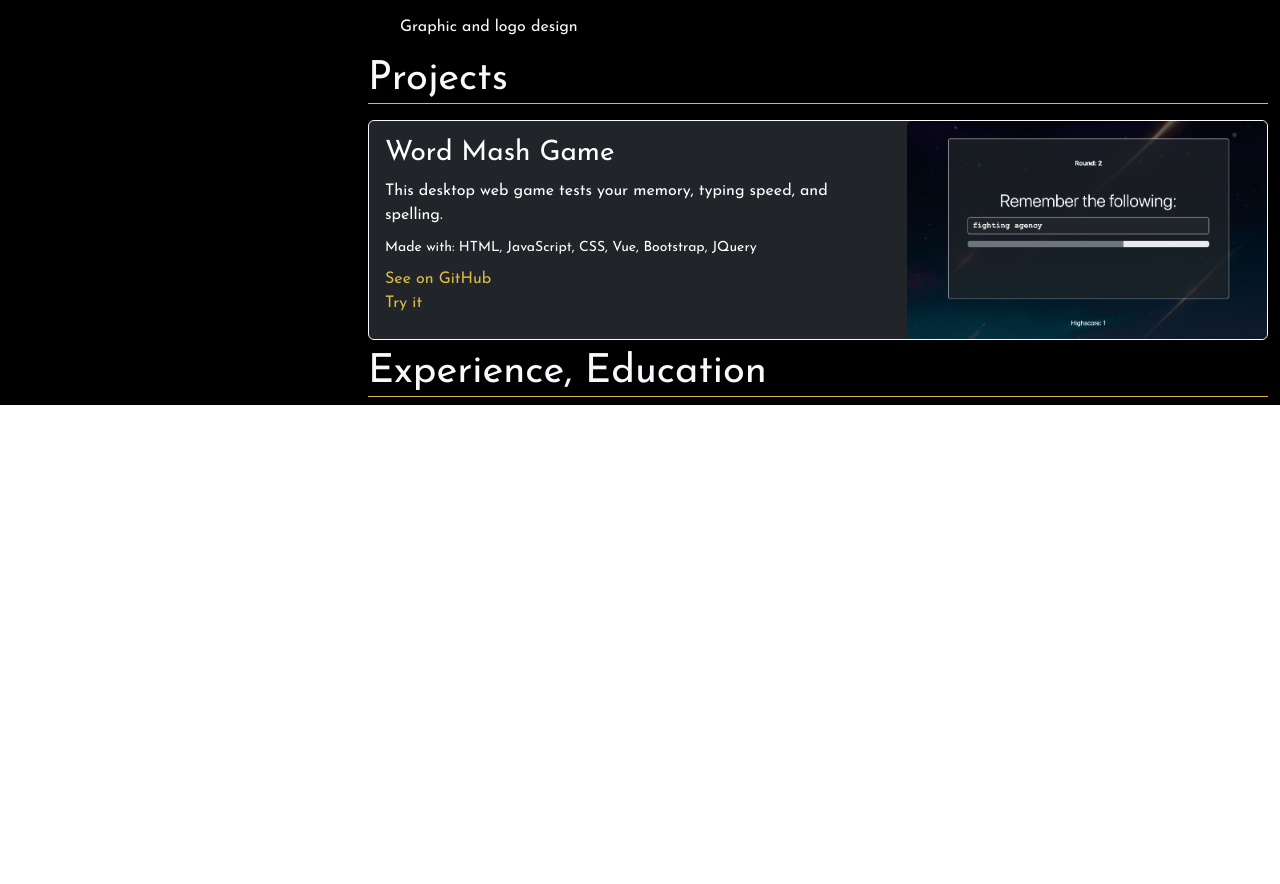
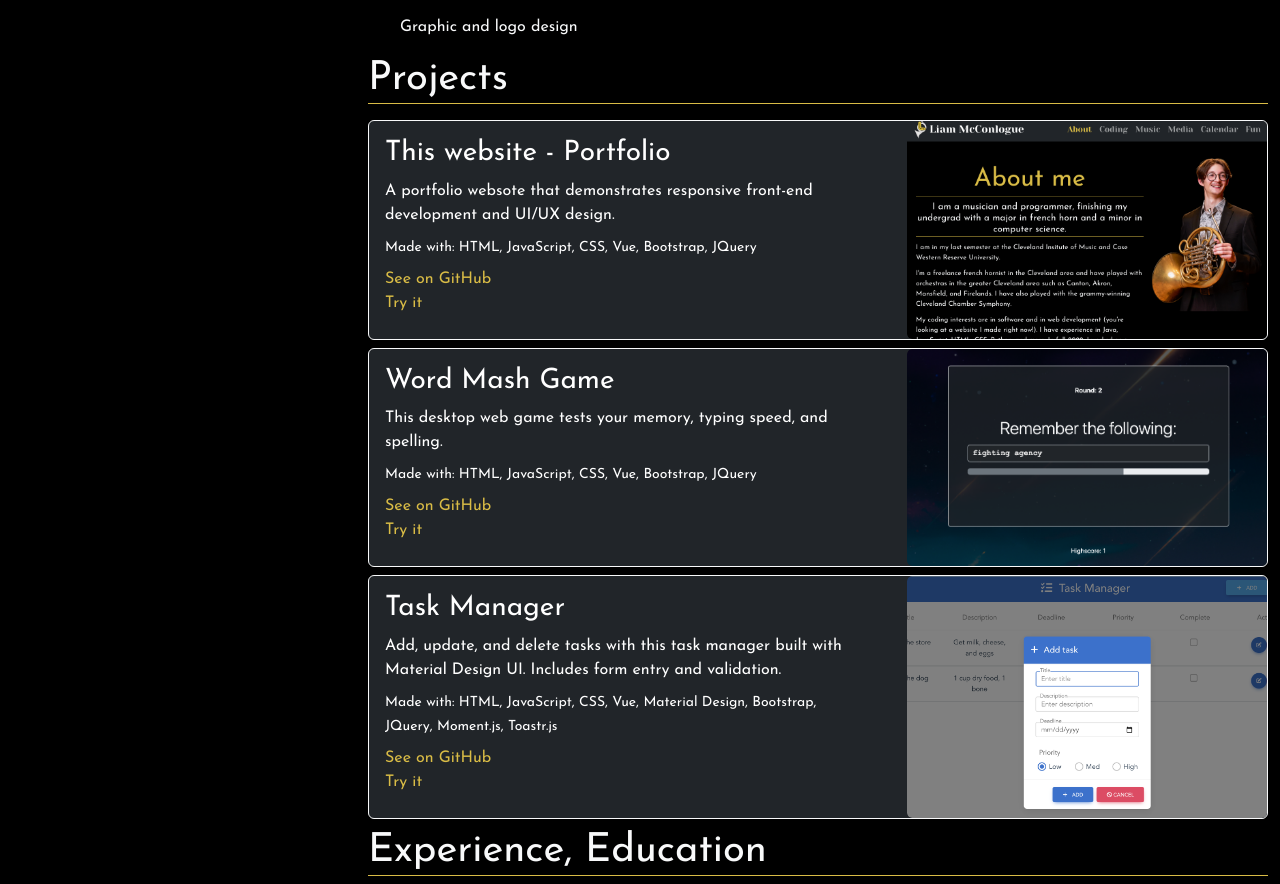
Before and after one commit to liammccon/vue-portfolio, a Vue app: page /coding in a window 1280 px wide. Shown: the part 963-1847 px from the top of the page. Before the commit the page ends 1368 px from the top, so only its background shows below. Built offline with nearby package versions, Linux system fonts and the light colour scheme; a web font is replaced by a local one.

Commit message:
Add task manager project and this website

```diff
--- a/src/views/CodingPage.vue
+++ b/src/views/CodingPage.vue
@@ -110,14 +110,14 @@ import DisplayHeading from '@/components/DisplayHeading.vue';
                     {text: 'Android', img:require('@/assets/skills/android.svg')},
                 ],
                 projects: [
-                    /*{
-                        title: 'This website!',
-                        description: 'This site is my portfolio and demonstrates my front-end development skills, as well as UI/UX design.',
+                    {
+                        title: 'This website - Portfolio',
+                        description: 'A portfolio websote that demonstrates responsive front-end development and UI/UX design.',
                         skills: 'HTML, JavaScript, CSS, Vue, Bootstrap, JQuery',
-                        img: require('@/assets/projects/'),
-                        github: '',
-                        deployment: ''
-                    },*/
+                        img: require('@/assets/projects/portfolio.png'),
+                        github: 'https://github.com/liammccon/vue-portfolio',
+                        deployment: 'https://liammccon.github.io/vue-portfolio'
+                    },
                     {
                         title: 'Word Mash Game',
                         description: 'This desktop web game tests your memory, typing speed, and spelling.',
@@ -125,6 +125,14 @@ import DisplayHeading from '@/components/DisplayHeading.vue';
                         img: require('@/assets/projects/word-mash-lg.png'),
                         github: 'https://github.com/liammccon/memory-typing-game',
                         deployment: 'https://liammccon.github.io/memory-typing-game/'
+                    },
+                    {
+                        title: 'Task Manager',
+                        description: 'Add, update, and delete tasks with this task manager built with Material Design UI. Includes form entry and validation.',
+                        skills: 'HTML, JavaScript, CSS, Vue, Material Design, Bootstrap, JQuery, Moment.js, Toastr.js',
+                        img: require('@/assets/projects/task-manager.png'),
+                        github: 'https://github.com/liammccon/task-manager',
+                        deployment: 'https://liammccon.github.io/task-manager'
                     },
                     /* Template
                     {
```
Also changed, not shown: src/assets/projects/task-manager.png (added).
